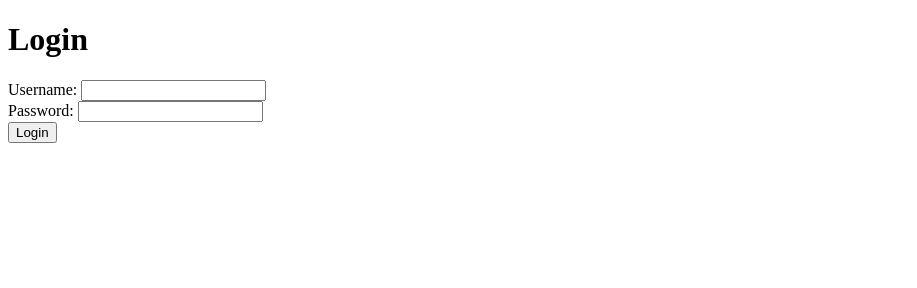
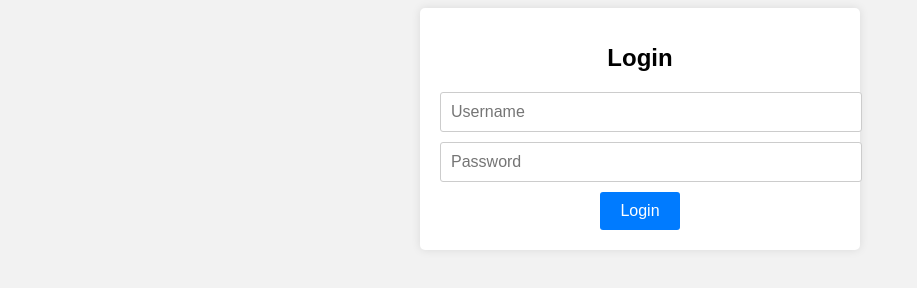
Before and after one commit to lsginvoice/lsginvoice, a plain HTML site: page templates/login.html in a window 1280 px wide. Shown: the whole page, without its empty margins (0-917 px from the left). Drawn offline with Linux system fonts and the light colour scheme.

Commit message:
Major changes. Draft 1 completed

```diff
--- a/templates/login.html
+++ b/templates/login.html
@@ -2,19 +2,57 @@
 <html>
 <head>
     <title>Login</title>
+    <meta name="viewport" content="width=device-width, initial-scale=1.0"> <!-- Add viewport meta tag -->
+    <style>
+        body {
+            font-family: Arial, sans-serif;
+            text-align: center;
+            background-color: #f2f2f2;
+        }
+
+        .login-container {
+            max-width: 400px;
+            margin: 0 auto;
+            padding: 20px;
+            background-color: #fff;
+            border-radius: 5px;
+            box-shadow: 0 0 10px rgba(0, 0, 0, 0.1);
+        }
+
+        .login-header {
+            font-size: 24px;
+            margin-bottom: 20px;
+        }
+
+        .login-input {
+            display: block;
+            width: 100%;
+            padding: 10px;
+            margin-bottom: 10px;
+            border: 1px solid #ccc;
+            border-radius: 3px;
+            font-size: 16px;
+        }
+
+        .login-button {
+            background-color: #007bff;
+            color: #fff;
+            padding: 10px 20px;
+            border: none;
+            border-radius: 3px;
+            font-size: 16px;
+            cursor: pointer;
+        }
+    </style>
 </head>
 <body>
-    <h1>Login</h1>
-    <form method="POST">
-        <div>
-            <label for="username">Username:</label>
-            <input type="text" id="username" name="username" required>
-        </div>
-        <div>
-            <label for="password">Password:</label>
-            <input type="password" id="password" name="password" required>
-        </div>
-        <button type="submit">Login</button>
-    </form>
+    <div class="login-container">
+        <h1 class="login-header">Login</h1>
+        <form method="POST">
+            <input class="login-input" type="text" id="username" name="username" placeholder="Username" required>
+            <input class="login-input" type="password" id="password" name="password" placeholder="Password" required>
+            <button class="login-button" type="submit">Login</button>
+        </form>
+    </div>
 </body>
 </html>
```
Also changed, not shown: templates/invoice.html (+86 -9 lines), 1 other file.
